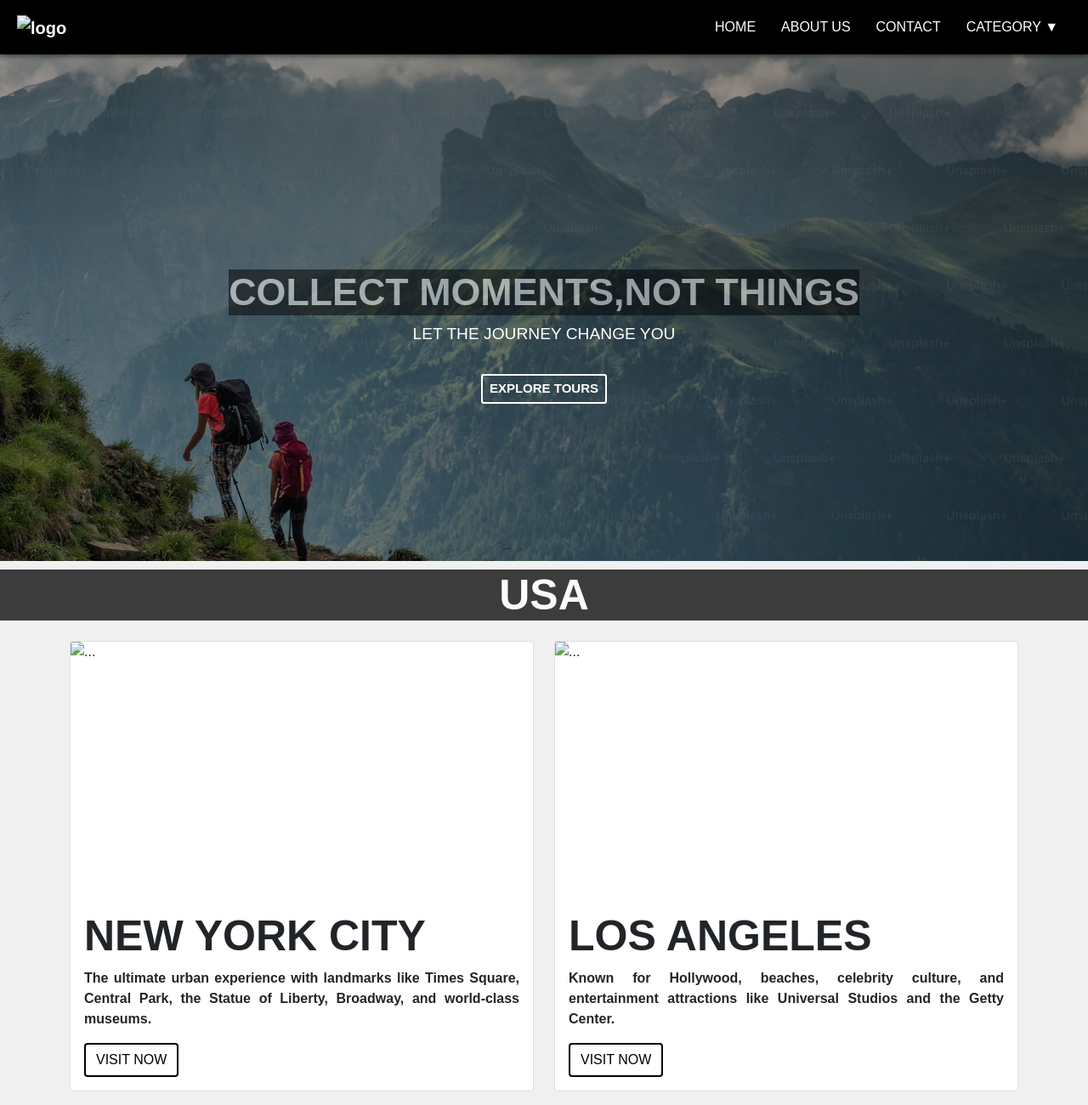
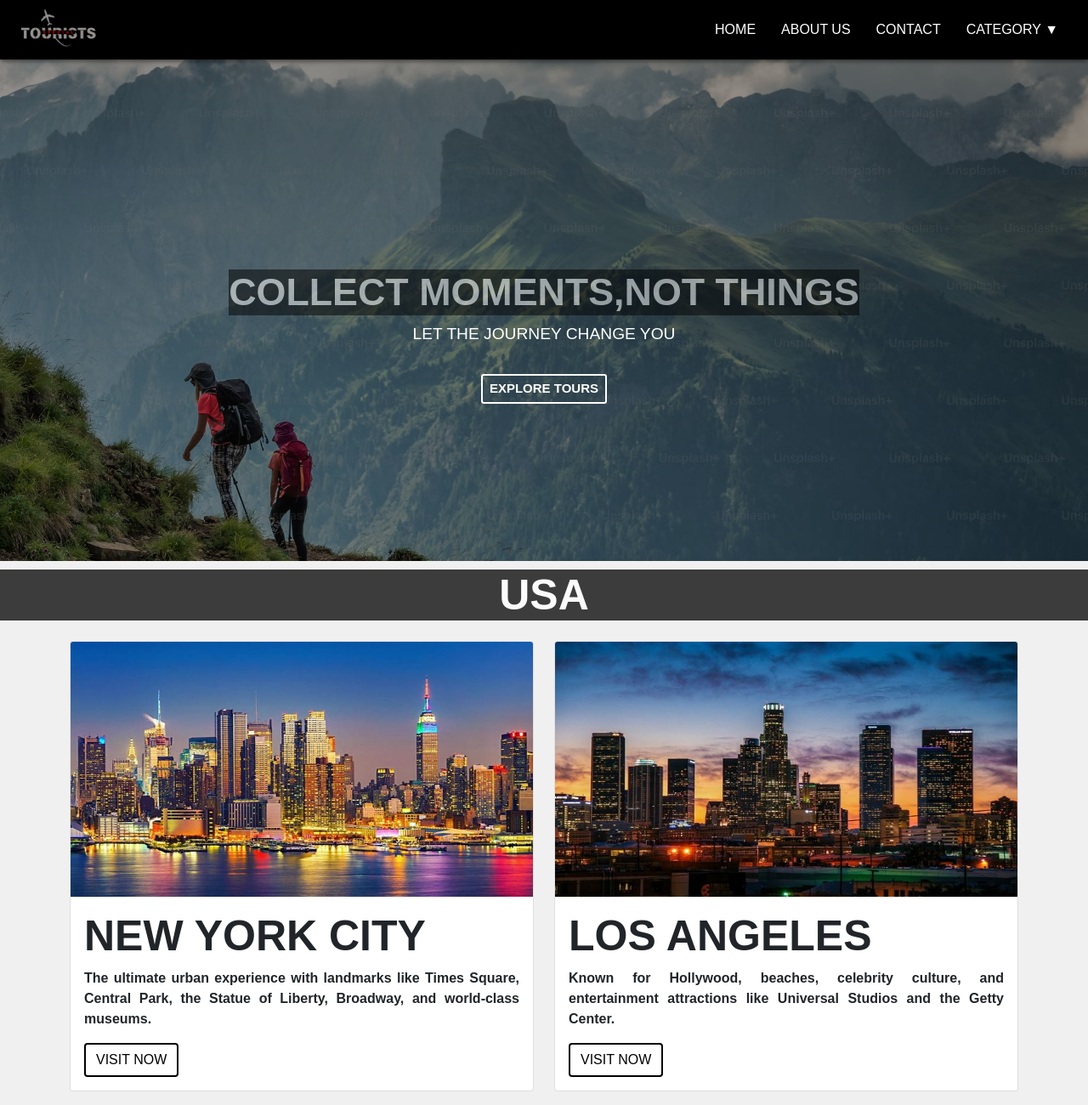
Before and after one commit to rehanmuhammad02/Tours-special, a plain HTML site: page usa.html in a window 1280 px wide. Shown: the top 1300 px of the page at 85% size. Drawn offline with nearby package versions, Linux system fonts and the light colour scheme; files whose address does not match are found by name.

Commit message:
Update usa.html

```diff
--- a/usa.html
+++ b/usa.html
@@ -7,12 +7,12 @@
   <link href="https://cdn.jsdelivr.net/npm/bootstrap@5.0.2/dist/css/bootstrap.min.css" rel="stylesheet" integrity="sha384-EVSTQN3/azprG1Anm3QDgpJLIm9Nao0Yz1ztcQTwFspd3yD65VohhpuuCOmLASjC" crossorigin="anonymous">
   <script src="https://cdn.jsdelivr.net/npm/bootstrap@5.0.2/dist/js/bootstrap.bundle.min.js" integrity="sha384-MrcW6ZMFYlzcLA8Nl+NtUVF0sA7MsXsP1UyJoMp4YLEuNSfAP+JcXn/tWtIaxVXM" crossorigin="anonymous"></script>
   <link rel="stylesheet" href="usa.css">
-  <link rel="icon" href="images/logo.jpeg">
+  <link rel="icon" href="logo.jpeg">
 </head>
 <body>
     <!-- //nav bar -->
     <nav class="navbar">
-  <div class="logo"><img src="images/logo.jpeg" alt="logo" id="logo"></div>
+  <div class="logo"><img src="logo.jpeg" alt="logo" id="logo"></div>
   <div class="menu-toggle" onclick="toggleMenu()">☰</div>
   <ul id="nav-menu">
     <li><a href="index.html">HOME</a></li>
@@ -59,7 +59,7 @@
     <div class="row">
       <div class="col-md-6 mb-4">
         <div class="card">
-          <img src="images/New York City.jpg" class="card-img-top" alt="..." id="photo">
+          <img src="New York City.jpg" class="card-img-top" alt="..." id="photo">
           <div class="card-body">
             <h5 class="card-title">New York City</h5>
             <p class="card-text">The ultimate urban experience with landmarks like Times Square, Central Park,
@@ -70,7 +70,7 @@
       </div>
       <div class="col-md-6 mb-4">
         <div class="card">
-          <img src="images/Los Angeles.jpg" class="card-img-top" alt="..." id="photo">
+          <img src="Los Angeles.jpg" class="card-img-top" alt="..." id="photo">
           <div class="card-body">
             <h5 class="card-title">Los Angeles</h5>
             <p class="card-text"> Known for Hollywood, beaches, celebrity culture, and entertainment attractions
@@ -85,7 +85,7 @@
     <div class="row">
       <div class="col-md-6 mb-4">
         <div class="card">
-          <img src="images/Las Vegas.jpg" class="card-img-top" alt="..." id="photo">
+          <img src="Las Vegas.jpg" class="card-img-top" alt="..." id="photo">
           <div class="card-body">
             <h5 class="card-title">Las Vegas</h5>
             <p class="card-text">Famed for its casinos, entertainment shows, nightlife, and proximity to natural
```
